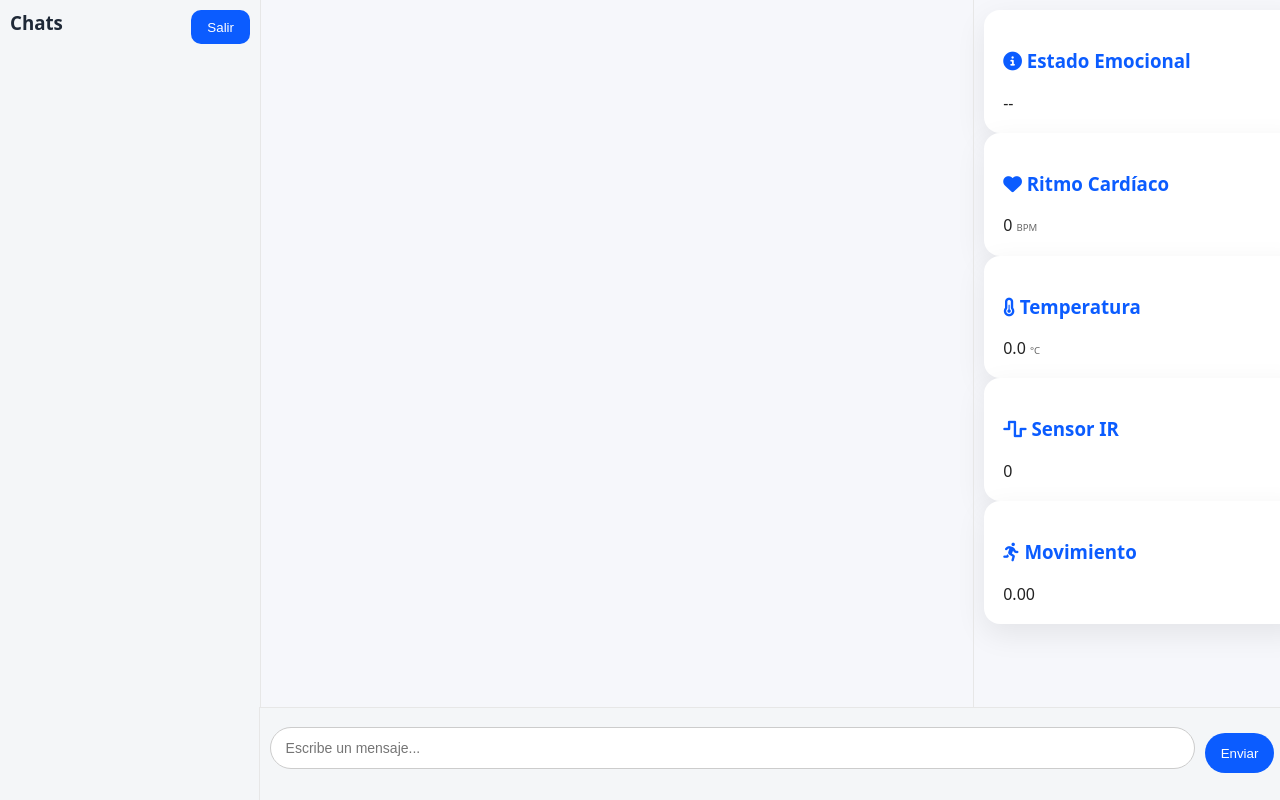
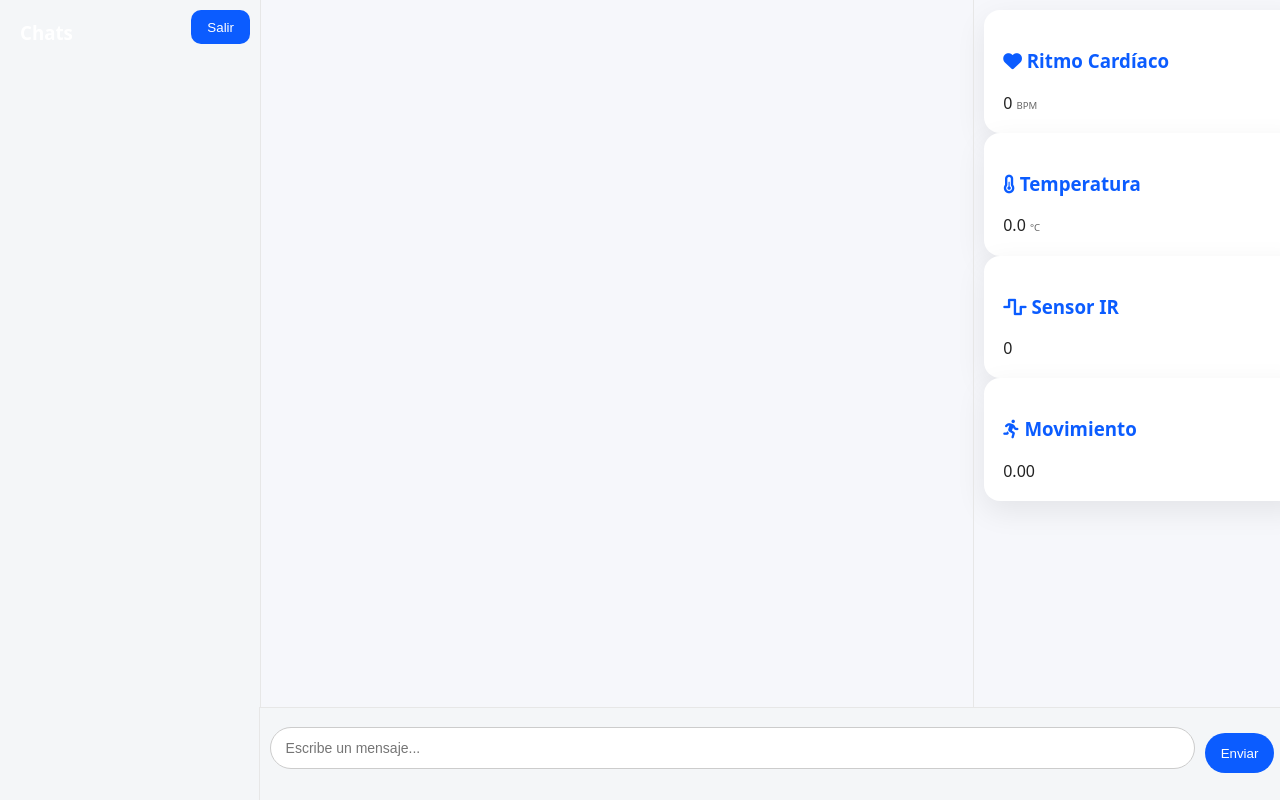
Before and after one commit to SalvaZum/sentioApp, a website: page public/chat.html in a window 1280 px wide. Shown: the top 800 px of the page. Drawn offline with nearby package versions, Linux system fonts and the light colour scheme; no server answers; sample sign-in values are in the browser's storage.

```diff
--- a/public/chat.html
+++ b/public/chat.html
@@ -46,7 +46,7 @@
   <div class="layout">
     <aside class="side" id="side">
       <div class="upper-side">
-        <h3>Chats</h3>
+        <h3 style="color: white; padding-left: 10px; padding-top: 10px;">Chats</h3>
         <button onclick="logout()" class="salir">Salir</button>
       </div>
       <div id="convList">
@@ -66,10 +66,10 @@
       <section id="sensor-data">
         <div class="container">
           <div class="dashboard">
-            <div class="card">
+            <!-- <div class="card">
               <h3><i class="fas fa-info-circle"></i> Estado Emocional</h3>
               <div class="value" id="moodValue">--</div>
-            </div>
+            </div> -->
 
             <div class="card">
               <h3><i class="fas fa-heart"></i> Ritmo Cardíaco</h3>
```
